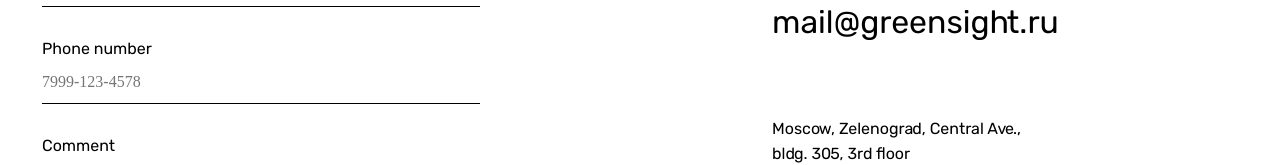
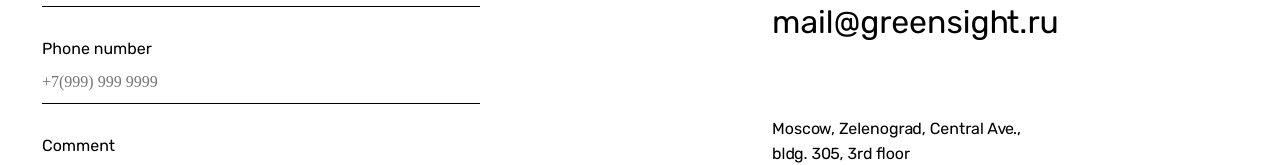
Before and after one commit to RusakovNikki/greensight_test, a React (Create React App) app: page / in a window 1280 px wide. Shown: the part 2304-2469 px from the top of the page. Built offline with nearby package versions, Linux system fonts and the light colour scheme; no server answers; a web font is replaced by a local one.

Commit message:
Починил маску ввода телефона

```diff
--- a/package.json
+++ b/package.json
@@ -11,6 +11,7 @@
     "react": "^18.2.0",
     "react-content-loader": "^6.2.0",
     "react-dom": "^18.2.0",
+    "react-input-mask": "^2.0.4",
     "react-scripts": "5.0.1",
     "sass": "^1.55.0",
     "web-vitals": "^2.1.4"
--- a/src/components/Footer.jsx
+++ b/src/components/Footer.jsx
@@ -1,4 +1,5 @@
 import React, { useState } from "react"
+import InputMask from "react-input-mask"
 
 const Footer = () => {
   const [name, setName] = useState("")
@@ -62,7 +63,7 @@ const Footer = () => {
               >
                 Phone number
               </label>
-              <input
+              {/* <input
                 id="#phone"
                 value={phone}
                 onChange={(e) => setPhone(e.target.value)}
@@ -72,6 +73,14 @@ const Footer = () => {
                 placeholder="7999-123-4578"
                 className="form-item__field rubik-regular"
                 required
+              /> */}
+              <InputMask
+                className="form-item__field rubik-regular"
+                placeholder="+7(999) 999 9999"
+                id="#phone"
+                value={phone}
+                mask="+7 (999) 999 9999"
+                onChange={(e) => setPhone(e.target.value)}
               />
             </div>
             <div className="form-item footer__form">
@@ -85,7 +94,7 @@ const Footer = () => {
                 id="comment"
                 value={comment}
                 onChange={(e) => setComment(e.target.value)}
-                type="tel"
+                type="text"
                 name="comment"
                 placeholder="Message text"
                 className="form-item__field rubik-regular"
```
Also changed, not shown: 1 other file (tests, documents, lock files or other folders).
